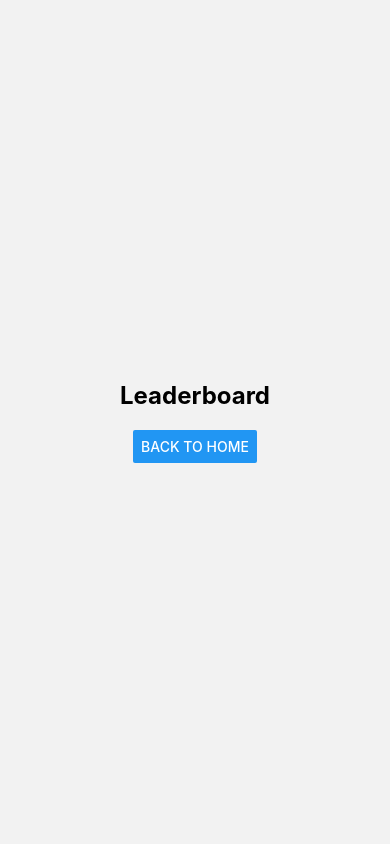
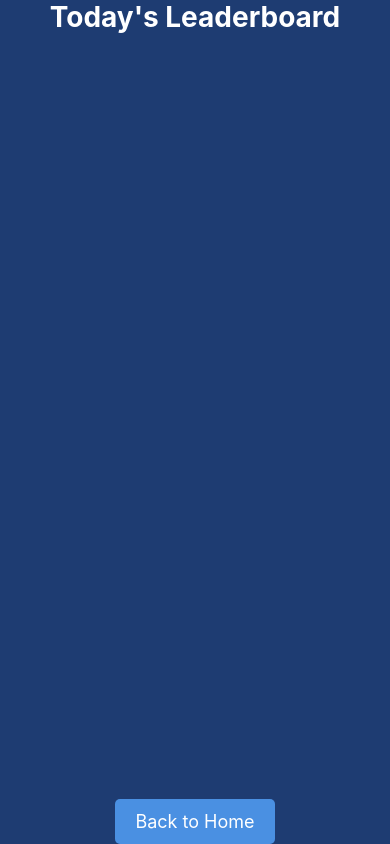
Before and after one commit to Jlavarine/roll-for-trivia-app, a React Native app: screen /Leaderboard in a window 390 px wide. Built offline with nearby package versions, Linux system fonts and the light colour scheme.

Commit message:
feat: Create functioning leaderboard screen

```diff
--- a/src/screens/LeaderboardScreen.tsx
+++ b/src/screens/LeaderboardScreen.tsx
@@ -1,20 +1,87 @@
-import React from 'react';
-import { View, Text, Button, StyleSheet } from 'react-native';
+import React, { useEffect, useState, useMemo } from 'react';
+import { View, Text, FlatList, TouchableOpacity, StyleSheet } from 'react-native';
 import { StackScreenProps } from '@react-navigation/stack';
+import AsyncStorage from '@react-native-async-storage/async-storage';
 import { RootStackParamList } from '../types/navigation';
+import { getDateKey } from '../utils/date';
+
+interface LeaderboardEntry {
+  name: string;
+  date: string;
+  score: number;
+}
 
 type Props = StackScreenProps<RootStackParamList, 'Leaderboard'>;
 
 export default function LeaderboardScreen({ navigation }: Props) {
+  const [leaderboard, setLeaderboard] = useState<LeaderboardEntry[]>([]);
+
+  useEffect(() => {
+    const loadLeaderboard = async () => {
+      const dateKey = getDateKey();
+      const storedLeaderboard = await AsyncStorage.getItem('leaderboard');
+      let parsedLeaderboard: LeaderboardEntry[] = storedLeaderboard ? JSON.parse(storedLeaderboard) : [];
+
+      parsedLeaderboard = parsedLeaderboard.filter(entry => entry.date === dateKey);
+      parsedLeaderboard.sort((a, b) => b.score - a.score);
+      setLeaderboard(parsedLeaderboard);
+    };
+
+    loadLeaderboard();
+  }, []);
+
   return (
     <View style={styles.container}>
-      <Text style={styles.title}>Leaderboard</Text>
-      <Button title="Back to Home" onPress={() => navigation.navigate('Home')} />
+      <Text style={styles.title}>Today's Leaderboard</Text>
+      <FlatList
+        data={leaderboard}
+        keyExtractor={(item, index) => index.toString()}
+        renderItem={({ item }) => (
+          <Text style={styles.leaderboardItem}>{item.name} - {item.score} / 10</Text>
+        )}
+      />
+      <TouchableOpacity onPress={() => navigation.navigate('Home')} style={styles.btn}>
+        <Text style={styles.btnText}>Back to Home</Text>
+      </TouchableOpacity>
     </View>
   );
 }
 
 const styles = StyleSheet.create({
-  container: { flex: 1, justifyContent: 'center', alignItems: 'center' },
-  title: { fontSize: 24, fontWeight: 'bold', marginBottom: 20 },
+  container: {
+    flex: 1,
+    justifyContent: 'center',
+    alignItems: 'center',
+    backgroundColor: '#1e3c72',
+    paddingHorizontal: 20,
+  },
+  title: {
+    fontSize: 28,
+    fontWeight: 'bold',
+    color: 'white',
+    textAlign: 'center',
+    marginBottom: 20,
+  },
+  leaderboardItem: {
+    backgroundColor: 'white',
+    color: '#1e3c72',
+    padding: 10,
+    borderRadius: 5,
+    textAlign: 'center',
+    marginVertical: 5,
+    width: '80%',
+    maxWidth: 400,
+  },
+  btn: {
+    marginTop: 20,
+    paddingVertical: 12,
+    paddingHorizontal: 20,
+    backgroundColor: '#4a90e2',
+    borderRadius: 5,
+  },
+  btnText: {
+    fontSize: 18,
+    color: 'white',
+    textAlign: 'center',
+  },
 });
```
